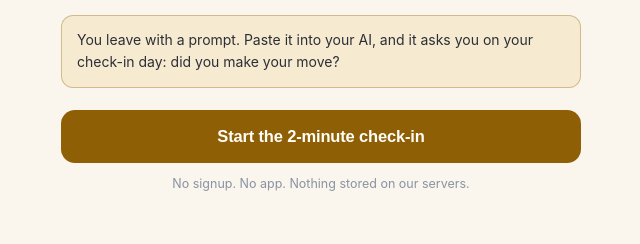
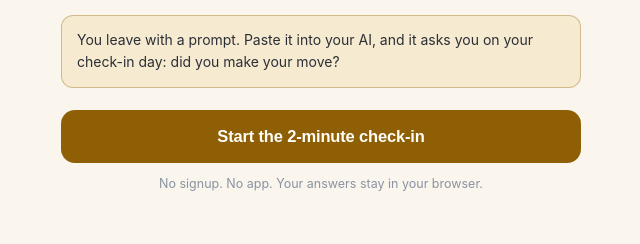
Before and after one commit to wdlcmu/my-weekly-move, a plain HTML site: page index.html in a window 1280 px wide. Shown: the part 745-989 px from the top of the page, 319-959 px from the left. Drawn offline with Linux system fonts and the light colour scheme.

Commit message:
Fleet Claims Standard (Nov 20): scope hero storage claim — answers stay in your browser (anonymous event counting disclosed in FAQ, unchanged). Body copy only.

```diff
--- a/index.html
+++ b/index.html
@@ -165,7 +165,7 @@ a:focus-visible,button:focus-visible,input:focus-visible,summary:focus-visible{o
     <p class="sub">My Weekly Move is a <b>two-minute mirror</b>. Five honest questions, the one area of your life most worth protecting, and <b>one small move</b> for the week.</p>
     <div class="mechanic">You leave with a prompt. Paste it into your AI, and it asks you on your check-in day: did you make your move?</div>
     <button class="cta" id="btn-start">Start the 2-minute check-in</button>
-    <p class="fine">No signup. No app. Nothing stored on our servers.</p>
+    <p class="fine">No signup. No app. Your answers stay in your browser.</p>
   </section>
 
   <!-- QUIZ -->
```
